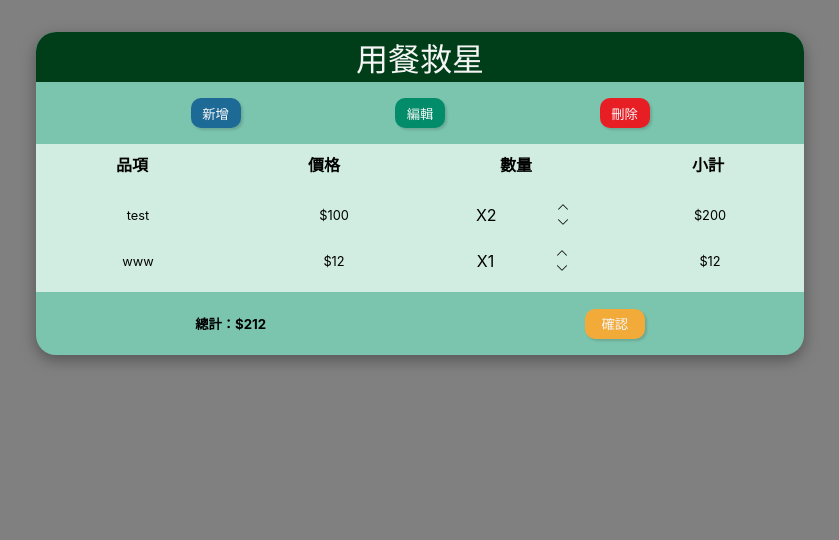
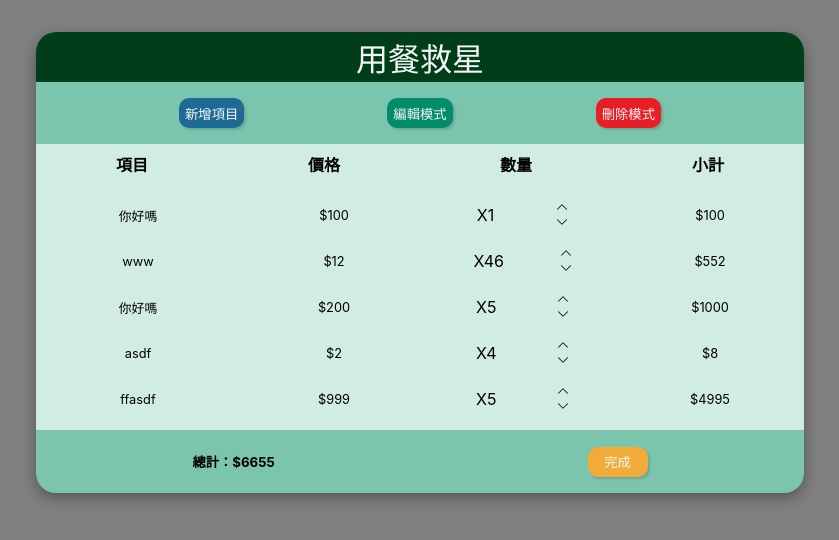
Before and after one commit to Melon-Lo/Mealtime-Saver-React, a React (Create React App) app: page / in a window 1280 px wide. Shown: the top 540 px of the page, without its empty margins (220-1059 px from the left). Built offline with nearby package versions, Linux system fonts and the light colour scheme; data requests are answered from the project's data file.

Commit message:
feat/ add patch item function

```diff
--- a/db.json
+++ b/db.json
@@ -2,15 +2,33 @@
   "items": [
     {
       "id": "c994",
-      "name": "test",
+      "name": "你好嗎",
       "price": 100,
-      "quantity": 2
+      "quantity": 1
     },
     {
       "id": "0552",
       "name": "www",
       "price": 12,
-      "quantity": 1
+      "quantity": 46
+    },
+    {
+      "id": "a8cd",
+      "name": "你好嗎",
+      "price": 200,
+      "quantity": 5
+    },
+    {
+      "id": "249d",
+      "name": "asdf",
+      "price": 2,
+      "quantity": 4
+    },
+    {
+      "id": "f4ac",
+      "name": "ffasdf",
+      "price": 999,
+      "quantity": 5
     }
   ]
 }
--- a/src/components/AddItemModal.jsx
+++ b/src/components/AddItemModal.jsx
@@ -1,4 +1,5 @@
 import './common/style.scss'
+import '../data/textData'
 
 // import hook
 import { useContext } from 'react'
@@ -9,16 +10,18 @@ import { ModalContext } from '../contexts/ModalContext'
 
 // import icons
 import cross from '../assets/icons/cross.svg'
+import { textData } from '../data/textData'
 
 export default function AddItemModal() {
   const { handleNameChange, handlePriceChange, handleAddItem } = useContext(FunctionsContext)
   const { setShowModal } = useContext(ModalContext)
+  const { modalTitle, nameTitle, priceTitle, namePlaceholder, pricePlaceholder, buttonContent } = textData.modals.addItemModal
 
   return (
     <div id="addItemModal">
       <div className="modalWrapper">
         <div className="title">
-          <h5>新增品項</h5>
+          <h5>{modalTitle}</h5>
           <img
             onClick={() => setShowModal(false)}
             src={cross}
@@ -27,20 +30,20 @@ export default function AddItemModal() {
         </div>
         <div className="inputs">
           <div className="input name">
-            <h5>品項名</h5>
+            <h5>{nameTitle}</h5>
             <input
               type="text"
-              placeholder="請輸入品項名"
+              placeholder={namePlaceholder}
               onChange={(e) => {
                 handleNameChange?.(e.target.value)
               }}
             />
           </div>
           <div className="input price">
-            <h5>價格</h5>
+            <h5>{priceTitle}</h5>
             <input
               type="number"
-              placeholder="請輸入價格"
+              placeholder={pricePlaceholder}
               onChange={(e) => {
                 handlePriceChange?.(e.target.value)
               }}
@@ -50,7 +53,7 @@ export default function AddItemModal() {
         <button
           onClick={() => handleAddItem?.()}
         >
-          確認
+          {buttonContent}
         </button>
       </div>
 
--- a/src/components/AppContainer.jsx
+++ b/src/components/AppContainer.jsx
@@ -1,4 +1,5 @@
 import './common/style.scss'
+import '../data/textData'
 
 // import hook
 import { useContext, useEffect } from 'react'
@@ -15,11 +16,18 @@ import Item from '../components/Item'
 import { FunctionsContext } from '../contexts/FunctionsContext'
 import { ModalContext } from '../contexts/ModalContext'
 import { ModeContext } from '../contexts/ModeContext'
+import { textData } from '../data/textData'
 
 export default function AppContainer() {
   const { currentItems, getItemsAsync, total } = useContext(FunctionsContext)
   const { setShowModal, setModalType } = useContext(ModalContext)
   const { mode, setMode } = useContext(ModeContext)
+
+  // import text
+  const { appTitle, totalText } = textData
+  const { addButton, editButton, deleteButton, confirmButton } = textData.buttons
+  const { nameProp, priceProp, quantityProp, subtotalProp, editProp, deleteProp } = textData.itemProperties
+  const { editModeText, deleteModeText } = textData.modes
 
   const itemsData = currentItems.map(item => {
     return (
@@ -39,7 +47,7 @@ export default function AppContainer() {
 
   return (
     <section id="appContainer">
-      <div className="titleBox">用餐救星</div>
+      <div className="titleBox">{appTitle}</div>
       <div className="editBox">
         { mode === 'normal' &&
           <button
@@ -49,7 +57,7 @@ export default function AppContainer() {
               setModalType('add')
             }}
           >
-            新增
+            {addButton}
           </button>
         }
         { mode !== 'delete' &&
@@ -57,7 +65,7 @@ export default function AppContainer() {
             className="edit"
             onClick={() => setMode('edit')}
           >
-            { mode === 'edit' ? '【編輯模式】點選品項右側的筆進行編輯' : '編輯'}
+            { mode === 'edit' ? editModeText : editButton}
           </button>
         }
         { mode !== 'edit' &&
@@ -65,7 +73,7 @@ export default function AppContainer() {
             className="delete"
             onClick={() => setMode('delete')}
           >
-            { mode === 'delete' ? '【刪除模式】點選品項右側的 X 進行刪除' : '刪除'}
+            { mode === 'delete' ? deleteModeText : deleteButton}
           </button>
         }
         { mode !== 'normal' &&
@@ -73,26 +81,26 @@ export default function AppContainer() {
             className="finish"
             onClick={() => setMode('normal')}
           >
-            完成
+            {confirmButton}
           </button>
         }
       </div>
       <div className="itemBox">
         <div className="itemHeadings">
-          <h5>品項</h5>
-          <h5>價格</h5>
-          <h5>數量</h5>
-          <h5>小計</h5>
-          { mode === 'delete' && <h5>刪除</h5>}
-          { mode === 'edit' && <h5>修改</h5>}
+          <h5>{nameProp}</h5>
+          <h5>{priceProp}</h5>
+          <h5>{quantityProp}</h5>
+          <h5>{subtotalProp}</h5>
+          { mode === 'delete' && <h5>{deleteProp}</h5>}
+          { mode === 'edit' && <h5>{editProp}</h5>}
         </div>
         <div className="itemCollection">
           {itemsData}
         </div>
       </div>
       <div className="totalBox">
-        <h5>總計：${total}</h5>
-        <button>確認</button>
+        <h5>{totalText}：${total}</h5>
+        <button>{confirmButton}</button>
       </div>
     </section>
   )
--- a/src/components/EditItemModal copy.jsx
+++ b/src/components/EditItemModal copy.jsx
@@ -1,4 +1,5 @@
 import './common/style.scss'
+import '../data/textData'
 
 // import hook
 import { useContext } from 'react'
@@ -9,16 +10,19 @@ import { ModalContext } from '../contexts/ModalContext'
 
 // import icons
 import cross from '../assets/icons/cross.svg'
+import { textData } from '../data/textData'
 
 export default function EditItemModal() {
-  const { handleNameChange, handlePriceChange, handleAddItem } = useContext(FunctionsContext)
+  const { handleNameChange, handlePriceChange, handleEditItem, selectedItem } = useContext(FunctionsContext)
   const { setShowModal } = useContext(ModalContext)
+  const { id, name, price } = selectedItem
+  const { modalTitle, namePlaceholder, pricePlaceholder, buttonContent } = textData.modals.editItemModal
 
   return (
     <div id="editItemModal">
       <div className="modalWrapper">
         <div className="title">
-          <h5>修改品項</h5>
+          <h5>{modalTitle}</h5>
           <img
             onClick={() => setShowModal(false)}
             src={cross}
@@ -27,20 +31,20 @@ export default function EditItemModal() {
         </div>
         <div className="inputs">
           <div className="input name">
-            <h5>原名 →</h5>
+            <h5>{name} →</h5>
             <input
               type="text"
-              placeholder="請輸入新品項名"
+              placeholder={namePlaceholder}
               onChange={(e) => {
                 handleNameChange?.(e.target.value)
               }}
             />
           </div>
           <div className="input price">
-            <h5>原價格 →</h5>
+            <h5>$ {price} →</h5>
             <input
               type="number"
-              placeholder="請輸入新價格"
+              placeholder={pricePlaceholder}
               onChange={(e) => {
                 handlePriceChange?.(e.target.value)
               }}
@@ -48,9 +52,11 @@ export default function EditItemModal() {
           </div>
         </div>
         <button
-          onClick={() => handleAddItem?.()}
+          onClick={() => {
+            handleEditItem?.(id)
+          }}
         >
-          確認
+          {buttonContent}
         </button>
       </div>
 
--- a/src/components/Item.jsx
+++ b/src/components/Item.jsx
@@ -20,7 +20,7 @@ export default function Item({
   price,
   quantity
 }) {
-  const { handleDelete, handleCalculate } = useContext(FunctionsContext)
+  const { handleDelete, handleCalculate, setSelectedItem } = useContext(FunctionsContext)
   const { setShowModal, setModalType } = useContext(ModalContext)
   const { mode } = useContext(ModeContext)
 
@@ -62,6 +62,7 @@ export default function Item({
             onClick={() => {
               setShowModal(true)
               setModalType('edit')
+              setSelectedItem({ id: id, name: name, price: price })
             }}
             className="icon"
             src={pen}
--- a/src/components/common/style.scss
+++ b/src/components/common/style.scss
@@ -294,7 +294,7 @@
       .input {
         width: 100%;
         display: flex;
-        justify-content: space-between;
+        justify-content: space-around;
         align-items: center;
 
         h5 {
--- a/src/contexts/FunctionsContext.jsx
+++ b/src/contexts/FunctionsContext.jsx
@@ -16,13 +16,18 @@ export default function FunctionsContextProvider({ children }) {
   const [currentItems, setCurrentItems] = useState([])
   const [inputNameValue, setInputNameValue] = useState('')
   const [inputPriceValue, setInputPriceValue] = useState('')
+  const [selectedItem, setSelectedItem] = useState({
+    id: undefined,
+    name: '',
+    price: undefined,
+  })
   const { setShowModal } = useContext(ModalContext)
 
   const total = currentItems.reduce((acc, curr) => {
     return acc + curr.price * curr.quantity
   }, 0)
 
-  // get items
+  ////////// get items //////////
   const getItemsAsync = async () => {
     try {
       const items = await getItems()
@@ -32,7 +37,7 @@ export default function FunctionsContextProvider({ children }) {
     }
   }
 
-  // add a new item
+  ////////// add a new item //////////
 
   // name: 0-10 words
   const handleNameChange = (value) => {
@@ -92,18 +97,72 @@ export default function FunctionsContextProvider({ children }) {
         showConfirmButton: false
       })
 
-      // clear data
-      setInputNameValue('')
-      setInputPriceValue('')
-      // setCurrentItems([])
+      // close modal
       setShowModal(false)
-
     } catch (error) {
       console.error(error)
     }
   }
 
-  // patch item
+  ////////// patch item //////////
+  const handleEditItem = async (id) => {
+    // name & price can't be blank
+    if(inputNameValue.length === 0) {
+      Swal.fire({
+        icon: 'error',
+        text: '品項名稱不能為空白！',
+        timer: 1500
+      })
+      return
+    }
+
+    if(inputPriceValue.length === 0) {
+      Swal.fire({
+        icon: 'error',
+        text: '價格不能為空白！',
+        timer: 1500
+      })
+      return
+    }
+
+    const currentItem = currentItems.find(item => item.id === id)
+
+    try {
+      await patchItem({
+        id,
+        name: inputNameValue,
+        price: inputPriceValue,
+        quantity: 1,
+      })
+
+      setCurrentItems(prevItems => {
+        return prevItems.map(item => {
+          if(item.id === id) {
+            return {
+              ...item,
+              name: inputNameValue,
+              price: inputPriceValue,
+              quantity: 1,
+            }
+          }
+          return item
+        })
+      })
+
+      Swal.fire({
+        icon: 'success',
+        text: '修改成功！',
+        timer: 1000,
+        showConfirmButton: false
+      })
+
+      // close modal
+      setShowModal(false)
+    } catch (error) {
+      console.error(error)
+    }
+  }
+
   const handleCalculate = async ({ id }, plusNum ) => {
     const currentItem = currentItems.find(item => item.id === id)
 
@@ -131,7 +190,7 @@ export default function FunctionsContextProvider({ children }) {
     }
   }
 
-  // delete item
+  ////////// delete item //////////
   const handleDelete = async ({ id }) => {
 
     const result = await Swal.fire({
@@ -162,6 +221,8 @@ export default function FunctionsContextProvider({ children }) {
         currentItems,
         inputNameValue,
         inputPriceValue,
+        selectedItem,
+        setSelectedItem,
         setCurrentItems,
         getItemsAsync,
         handleAddItem,
@@ -169,6 +230,8 @@ export default function FunctionsContextProvider({ children }) {
         handleNameChange,
         handlePriceChange,
         handleCalculate,
+        handleAddItem,
+        handleEditItem,
         total,
       }}
     >
--- /dev/null
+++ b/src/data/textData.js
@@ -0,0 +1,38 @@
+export const textData = {
+  appTitle: '用餐救星',
+  buttons: {
+    addButton: '新增項目',
+    editButton: '編輯模式',
+    deleteButton: '刪除模式',
+    confirmButton: '完成',
+  },
+  itemProperties: {
+    nameProp: '項目',
+    priceProp: '價格',
+    quantityProp: '數量',
+    subtotalProp: '小計',
+    editProp: '修改',
+    deleteProp: '刪除',
+  },
+  modals: {
+    addItemModal: {
+      modalTitle: '新增項目',
+      nameTitle: '項目名',
+      priceTitle: '價格',
+      namePlaceholder: '請輸入項目名',
+      pricePlaceholder: '請輸入價格',
+      buttonContent: '新增',
+    },
+    editItemModal: {
+      modalTitle: '修改項目',
+      namePlaceholder: '請輸入新項目名',
+      pricePlaceholder: '請輸入新價格',
+      buttonContent: '修改',
+    }
+  },
+  modes: {
+    editModeText: '【編輯模式】點擊項目右側的筆修改名字或價格',
+    deleteModeText: '【刪除模式】點擊項目右側的 X 刪除',
+  },
+  totalText: '總計',
+}
```
